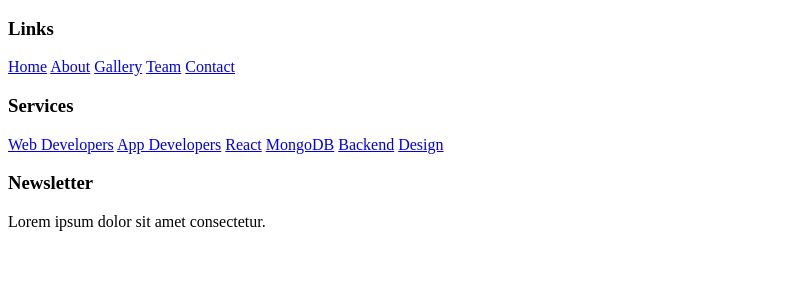
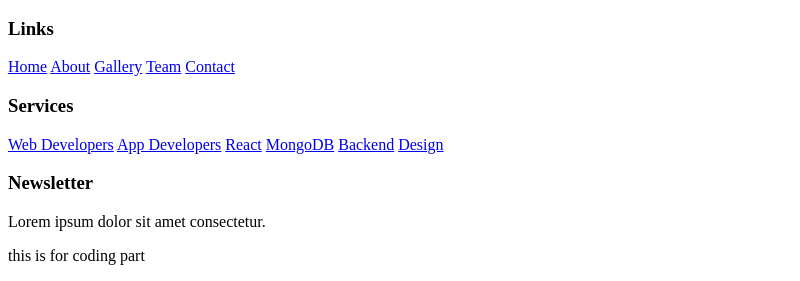
Before and after one commit to Debjyoti13-lab/Class_project, a plain HTML site: page index.html in a window 1280 px wide. Shown: the part 1526-1807 px from the top of the page, without its empty margins (0-800 px from the left). Before the commit the page ends 1773 px from the top, so only its background shows below. Drawn offline with nearby package versions, Linux system fonts and the light colour scheme.

Commit message:
adding p tag

```diff
--- a/index.html
+++ b/index.html
@@ -252,5 +252,6 @@
         });
 
     </script>
+    <p>this is for coding part</p>
 </body>
 </html>
```
